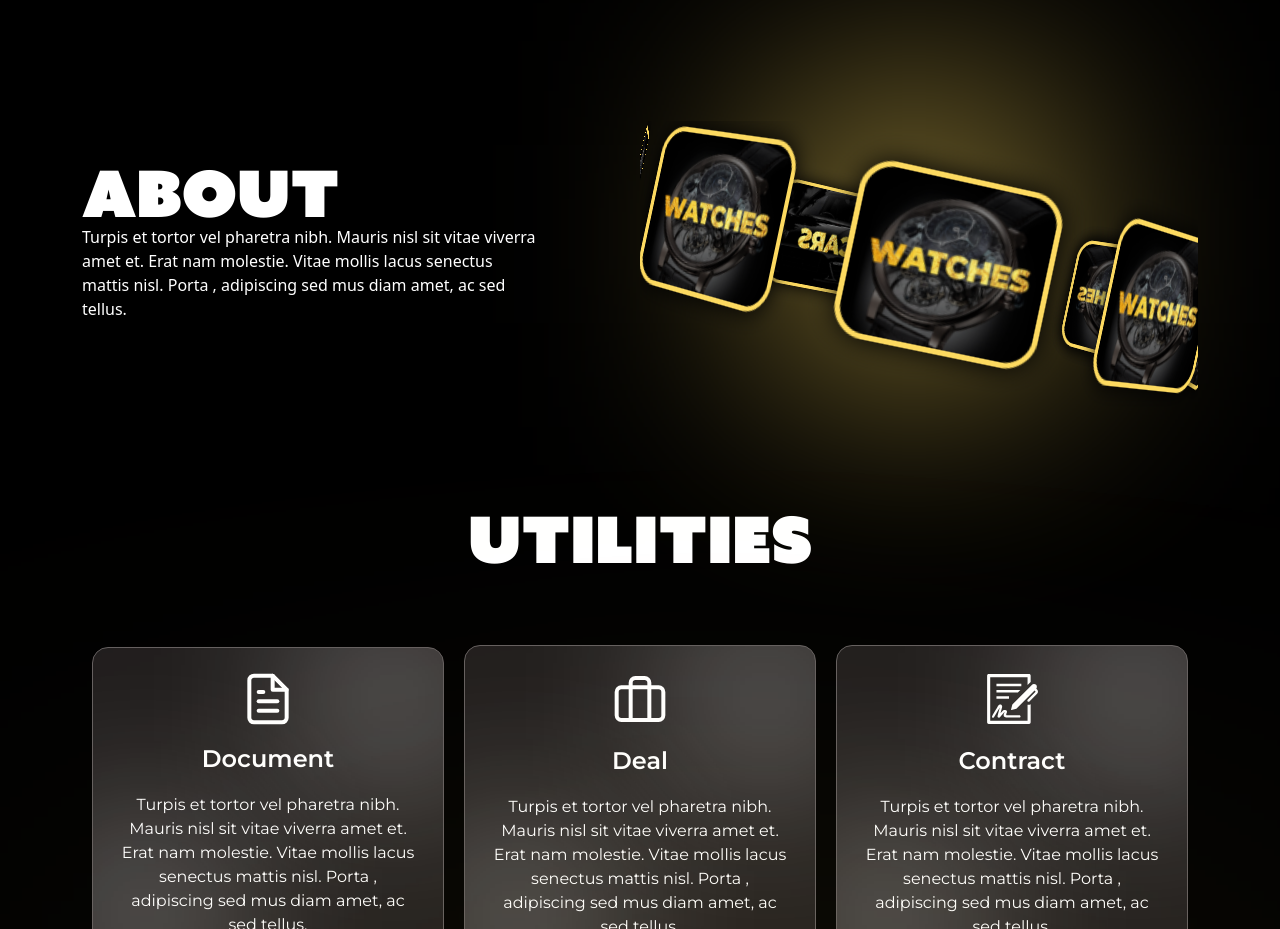
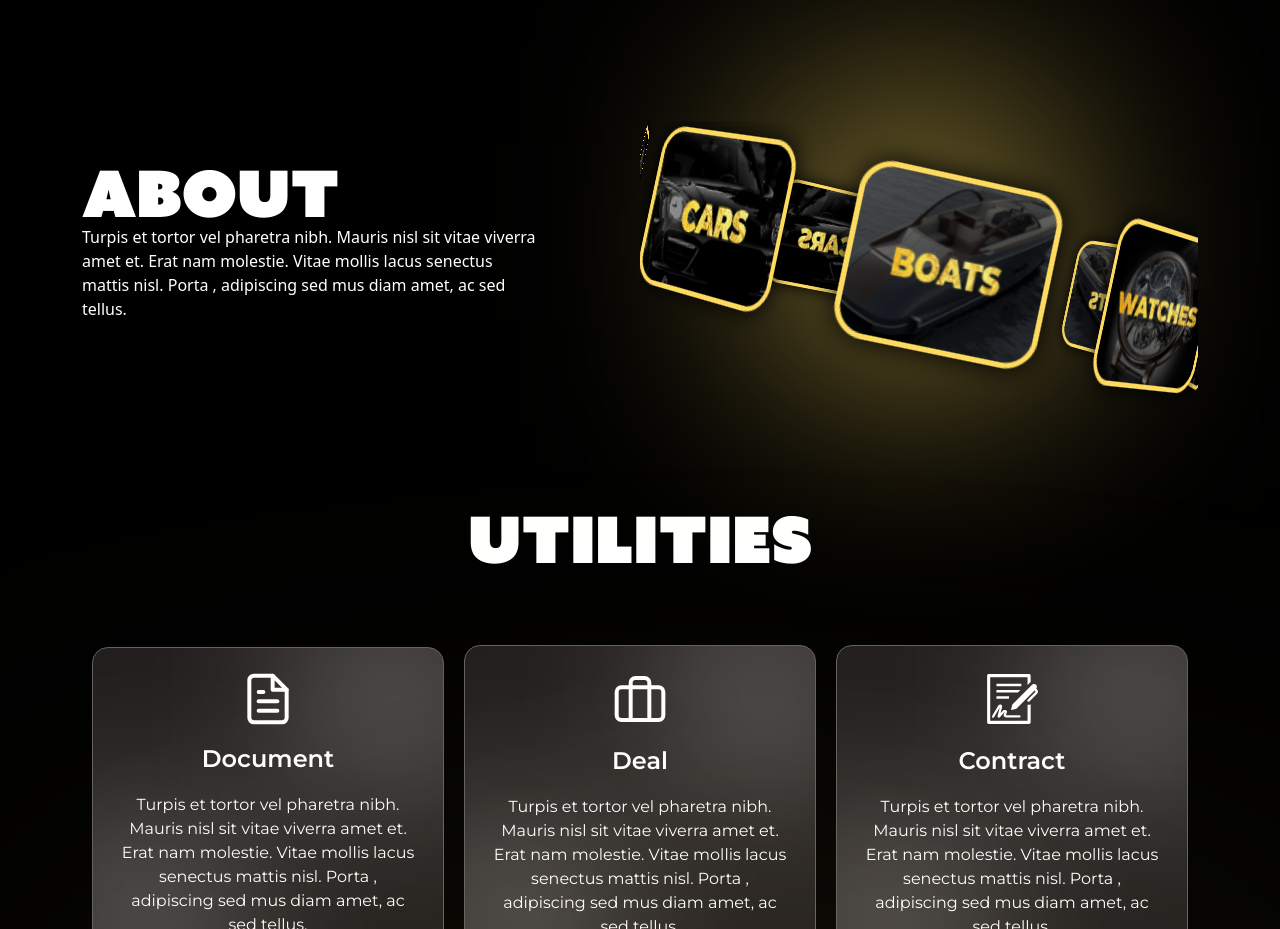
Before and after one commit to Dh-Pardeep/dompkong, a React (Vite) app: page / in a window 1280 px wide. Shown: the part 860-1789 px from the top of the page. Built offline with nearby package versions, Linux system fonts and the light colour scheme.

Commit message:
photo add

```diff
--- a/src/components/About.jsx
+++ b/src/components/About.jsx
@@ -36,25 +36,22 @@ export default class SimpleSlider extends Component {
                       <img className="w-full" src={AboutIMage3} alt="" />
                     </div>
                     <div class="carousel-item it4">
-                      <img className="w-full" src={AboutIMage} alt="" />
+                      <img className="w-full" src={AboutIMage2} alt="" />
                     </div>
                     <div class="carousel-item it5">
                       <img className="w-full" src={AboutIMage} alt="" />
                     </div>
                     <div class="carousel-item it6">
-                      <img className="w-full" src={AboutIMage} alt="" />
+                      <img className="w-full" src={AboutIMage3} alt="" />
                     </div>
                     <div class="carousel-item it7">
-                      <img className="w-full" src={AboutIMage} alt="" />
+                      <img className="w-full" src={AboutIMage2} alt="" />
                     </div>
                     <div class="carousel-item it8">
                       <img className="w-full" src={AboutIMage} alt="" />
                     </div>
                     <div class="carousel-item it9">
-                      <img className="w-full" src={AboutIMage} alt="" />
-                    </div>
-                    <div class="carousel-item it10">
-                      <img className="w-full" src={AboutIMage} alt="" />
+                      <img className="w-full" src={AboutIMage3} alt="" />
                     </div>
                   </div>
                 </div>
```
Also changed, not shown: src/assets/image/png/Aboutimage2.png.
